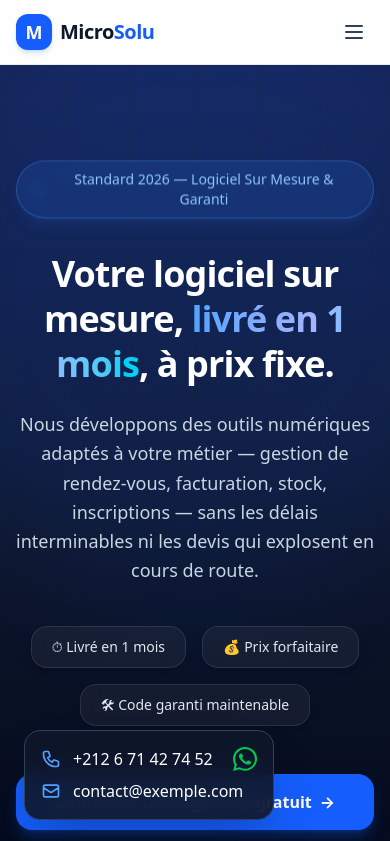
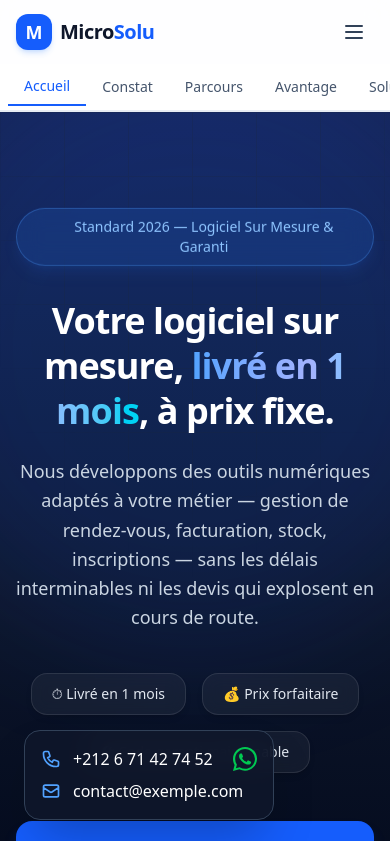
Before and after one commit to amarkarimmed-art/Micro-Solu, a Next.js app in the folder frontend/: page / in a window 390 px wide. Shown: the top 841 px of the page. Built offline with nearby package versions, Linux system fonts and the light colour scheme.

Commit message:
feat: implement horizontal swipe mobile navigation

```diff
--- a/frontend/src/app/globals.css
+++ b/frontend/src/app/globals.css
@@ -54,7 +54,10 @@
   transition: all 0.3s cubic-bezier(0.4, 0, 0.2, 1);
 }
 
-.card-hover:hover {
-  transform: translateY(-6px);
-  box-shadow: 0 20px 25px -5px rgb(59 130 246 / 0.1), 0 8px 10px -6px rgb(59 130 246 / 0.1);
+.hide-scrollbar {
+  -ms-overflow-style: none;
+  scrollbar-width: none;
 }
+.hide-scrollbar::-webkit-scrollbar {
+  display: none;
+}
--- a/frontend/src/app/layout.tsx
+++ b/frontend/src/app/layout.tsx
@@ -1,5 +1,6 @@
 import type { Metadata } from "next";
 import "./globals.css";
+import { NavigationProvider } from "@/context/NavigationContext";
 import { Header } from "@/components/layout/Header";
 import { Footer } from "@/components/layout/Footer";
 import { FloatingContact } from "@/components/layout/FloatingContact";
@@ -17,10 +18,12 @@ export default function RootLayout({
   return (
     <html lang="fr">
       <body className="flex flex-col min-h-screen">
-        <Header />
-        <div className="flex-grow">{children}</div>
-        <FloatingContact />
-        <Footer />
+        <NavigationProvider>
+          <Header />
+          <div className="flex-grow">{children}</div>
+          <FloatingContact />
+          <Footer />
+        </NavigationProvider>
       </body>
     </html>
   );
--- a/frontend/src/app/page.tsx
+++ b/frontend/src/app/page.tsx
@@ -1,3 +1,5 @@
+"use client";
+
 import { Hero } from "@/components/landing/Hero";
 import { ProblemSection } from "@/components/landing/ProblemSection";
 import { ProcessSection } from "@/components/landing/ProcessSection";
@@ -5,23 +7,42 @@ import { ValuePropSection } from "@/components/landing/ValuePropSection";
 import { SolutionsSection } from "@/components/landing/SolutionsSection";
 import { SubsidiesSection } from "@/components/landing/SubsidiesSection";
 import { WhyUsSection } from "@/components/landing/WhyUsSection";
-import { ResultsSection } from "@/components/landing/ResultsSection";
 import { FAQSection } from "@/components/landing/FAQSection";
 import { FinalCTA } from "@/components/landing/FinalCTA";
+import { HorizontalCarousel } from "@/components/layout/HorizontalCarousel";
+import { useNavigation } from "@/context/NavigationContext";
 
-export default async function Home() {
+export default function Home() {
+  const { activeSection, setActiveSection } = useNavigation();
+
+  const sections = [
+    { name: "Accueil", component: <Hero /> },
+    { name: "Constat", component: <ProblemSection /> },
+    { name: "Parcours", component: <ProcessSection /> },
+    { name: "Avantage", component: <ValuePropSection /> },
+    { name: "Solutions", component: <SolutionsSection /> },
+    { name: "Subventions", component: <SubsidiesSection /> },
+    { name: "Pourquoi nous", component: <WhyUsSection /> },
+    { name: "FAQ", component: <FAQSection /> },
+    { name: "Contact", component: <FinalCTA /> },
+  ];
+
   return (
-    <div className="flex flex-col min-h-screen">
-      <Hero />
-      <ProblemSection />
-      <ProcessSection />
-      <ValuePropSection />
-      <SolutionsSection />
-      <SubsidiesSection />
-      <WhyUsSection />
-      <ResultsSection />
-      <FAQSection />
-      <FinalCTA />
-    </div>
+    <>
+      {/* Mobile: Carousel */}
+      <div className="md:hidden">
+        <HorizontalCarousel
+          activeSection={activeSection}
+          onActiveSectionChange={setActiveSection}
+        >
+          {sections.map((s, i) => <div key={i} className="h-full">{s.component}</div>)}
+        </HorizontalCarousel>
+      </div>
+
+      {/* Desktop: Normal scroll */}
+      <div className="hidden md:flex flex-col">
+        {sections.map((s, i) => <div key={i}>{s.component}</div>)}
+      </div>
+    </>
   );
 }
--- a/frontend/src/components/layout/Header.tsx
+++ b/frontend/src/components/layout/Header.tsx
@@ -2,9 +2,11 @@
 
 import { useState } from "react";
 import Link from "next/link";
+import { useNavigation } from "@/context/NavigationContext";
 
 export function Header() {
   const [isMenuOpen, setIsMenuOpen] = useState(false);
+  const { activeSection, setActiveSection } = useNavigation();
 
   const navLinks = [
     { href: "#comment-ca-marche", label: "Comment ça marche" },
@@ -13,6 +15,8 @@ export function Header() {
     { href: "#pourquoi-nous", label: "Pourquoi nous" },
     { href: "#faq", label: "FAQ" },
   ];
+
+  const sectionNames = ["Accueil", "Constat", "Parcours", "Avantage", "Solutions", "Subventions", "Pourquoi nous", "FAQ", "Contact"];
 
   return (
     <header className="sticky top-0 z-50 bg-white/80 backdrop-blur-md border-b border-slate-200/80 transition-all duration-300">
@@ -64,24 +68,18 @@ export function Header() {
         </div>
       </div>
 
-      {/* Mobile Drawer Menu */}
-      {isMenuOpen && (
-        <div className="md:hidden bg-white/95 backdrop-blur-lg border-b border-slate-200/80 px-4 pt-2 pb-5 space-y-1 shadow-xl">
-          {navLinks.map((link, i) => (
-            <Link
-              key={i}
-              href={link.href}
-              onClick={() => setIsMenuOpen(false)}
-              className="flex items-center justify-between px-4 py-3 rounded-xl text-slate-700 hover:text-blue-600 hover:bg-blue-50/60 font-medium text-sm transition-all duration-200"
-            >
-              <span>{link.label}</span>
-              <svg className="w-4 h-4 text-slate-400 group-hover:text-blue-600" fill="none" stroke="currentColor" viewBox="0 0 24 24">
-                <path strokeLinecap="round" strokeLinejoin="round" strokeWidth={2} d="M9 5l7 7-7 7" />
-              </svg>
-            </Link>
-          ))}
-        </div>
-      )}
+      {/* Mobile Tabs */}
+      <div className="md:hidden flex items-center overflow-x-auto hide-scrollbar border-b border-slate-200/80 bg-white/95 px-2 py-1">
+        {sectionNames.map((name, i) => (
+          <button
+            key={i}
+            onClick={() => setActiveSection(i)}
+            className={`whitespace-nowrap px-4 py-2 text-sm font-medium transition-colors ${activeSection === i ? "text-blue-600 border-b-2 border-blue-600" : "text-slate-600"}`}
+          >
+            {name}
+          </button>
+        ))}
+      </div>
     </header>
   );
 }
--- /dev/null
+++ b/frontend/src/components/layout/HorizontalCarousel.tsx
@@ -0,0 +1,50 @@
+"use client";
+
+import { useRef, useEffect, useState } from "react";
+
+interface Props {
+  children: React.ReactNode[];
+  onActiveSectionChange: (index: number) => void;
+  activeSection: number;
+}
+
+export function HorizontalCarousel({ children, onActiveSectionChange, activeSection }: Props) {
+  const scrollContainerRef = useRef<HTMLDivElement>(null);
+
+  // Sync scroll position when activeSection changes
+  useEffect(() => {
+    if (scrollContainerRef.current) {
+      const container = scrollContainerRef.current;
+      const sectionWidth = container.offsetWidth;
+      container.scrollTo({
+        left: activeSection * sectionWidth,
+        behavior: 'smooth'
+      });
+    }
+  }, [activeSection]);
+
+  // Update activeSection on scroll
+  const handleScroll = () => {
+    if (scrollContainerRef.current) {
+      const container = scrollContainerRef.current;
+      const index = Math.round(container.scrollLeft / container.offsetWidth);
+      if (index !== activeSection) {
+        onActiveSectionChange(index);
+      }
+    }
+  };
+
+  return (
+    <div
+      ref={scrollContainerRef}
+      onScroll={handleScroll}
+      className="flex h-[calc(100vh-64px)] w-full overflow-x-auto snap-x snap-mandatory hide-scrollbar"
+    >
+      {children.map((child, i) => (
+        <div key={i} className="min-w-full h-full snap-start overflow-y-auto">
+          {child}
+        </div>
+      ))}
+    </div>
+  );
+}
--- /dev/null
+++ b/frontend/src/context/NavigationContext.tsx
@@ -0,0 +1,18 @@
+"use client";
+import { createContext, useContext, useState } from "react";
+
+const NavigationContext = createContext({
+  activeSection: 0,
+  setActiveSection: (i: number) => {},
+});
+
+export const NavigationProvider = ({ children }: { children: React.ReactNode }) => {
+  const [activeSection, setActiveSection] = useState(0);
+  return (
+    <NavigationContext.Provider value={{ activeSection, setActiveSection }}>
+      {children}
+    </NavigationContext.Provider>
+  );
+};
+
+export const useNavigation = () => useContext(NavigationContext);
```
